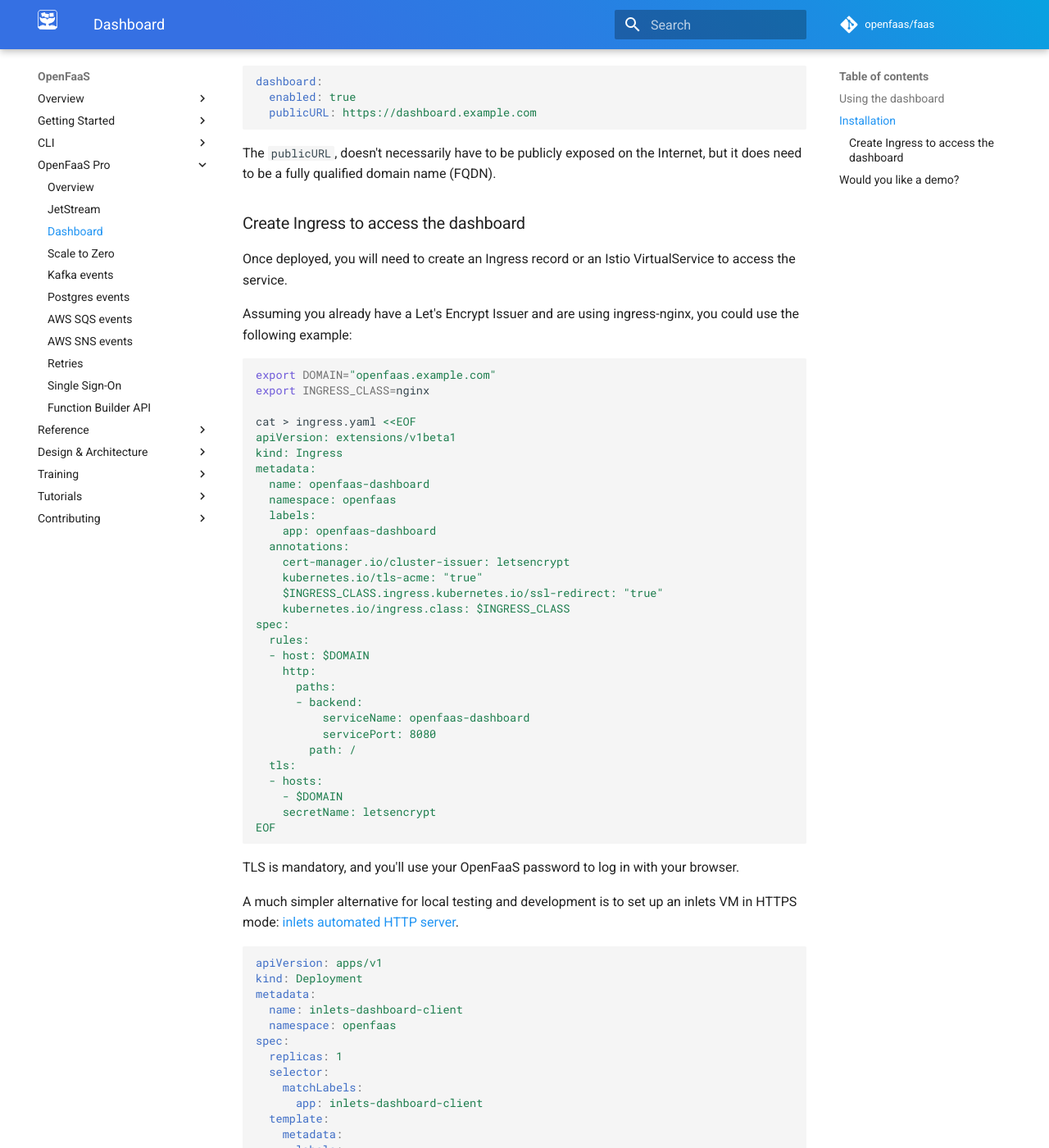
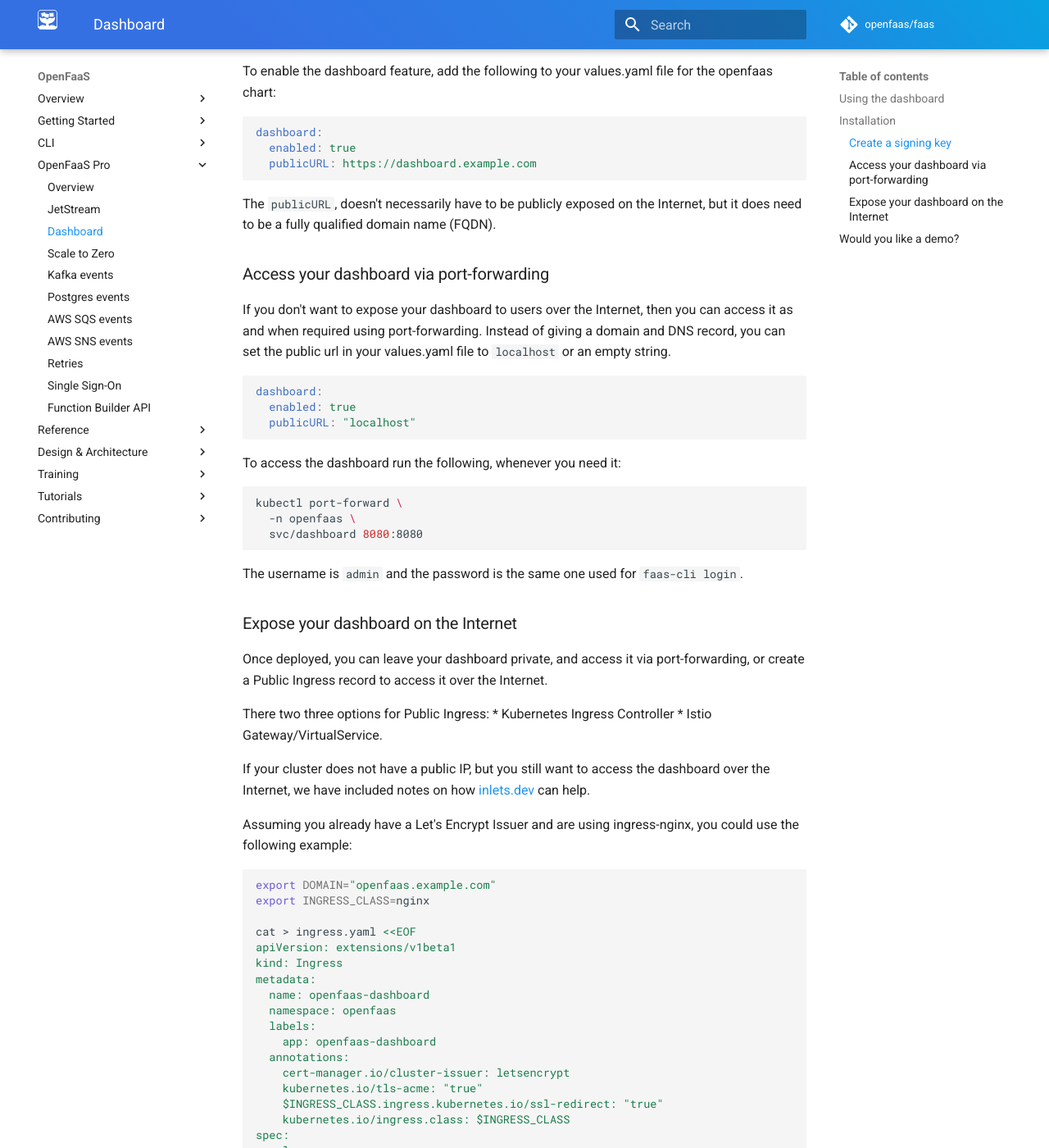
Before and after one commit to openfaas/docs, an MkDocs documentation site: the page built from docs/openfaas-pro/dashboard.md, in a window 1280 px wide and 1400 px high, scrolled down 4089 px. Shown: the whole window at 82% size. Built offline with MkDocs 1.6.1 and Material for MkDocs 9.7.7, drawn with Linux system fonts in a browser that asks for light colours; comment, search, counter and statistics services are not loaded; some of the changed text lies outside the part shown.

Commit message:
Split out installation instructions for the dashboard
Signed-off-by: Alex Ellis (OpenFaaS Ltd) <alexellis2@gmail.com>

````diff
--- a/docs/openfaas-pro/dashboard.md
+++ b/docs/openfaas-pro/dashboard.md
@@ -73,6 +73,8 @@ The OpenFaaS Dashboard is installed through the [openfaas helm chart](https://gi
 
 Before deploying, you'll need to have created a secret for your license, you'll find instruction in the helm chart for this.
 
+### Create a signing key
+
 Next, you need to create a JWT signing key and a separate secret for this. It's used to sign and validate logged in sessions.
 
 ```bash
@@ -99,9 +101,35 @@ dashboard:
 
 The `publicURL`, doesn't necessarily have to be publicly exposed on the Internet, but it does need to be a fully qualified domain name (FQDN).
 
-### Create Ingress to access the dashboard
+### Access your dashboard via port-forwarding
 
-Once deployed, you will need to create an Ingress record or an Istio VirtualService to access the service.
+If you don't want to expose your dashboard to users over the Internet, then you can access it as and when required using port-forwarding. Instead of giving a domain and DNS record, you can set the public url in your values.yaml file to `localhost` or an empty string.
+
+```yaml
+dashboard:
+  enabled: true
+  publicURL: "localhost"
+```
+
+To access the dashboard run the following, whenever you need it:
+
+```bash
+kubectl port-forward \
+  -n openfaas \
+  svc/dashboard 8080:8080
+```
+
+The username is `admin` and the password is the same one used for `faas-cli login`.
+
+### Expose your dashboard on the Internet
+
+Once deployed, you can leave your dashboard private, and access it via port-forwarding, or create a Public Ingress record to access it over the Internet.
+
+There two three options for Public Ingress:
+* Kubernetes Ingress Controller
+* Istio Gateway/VirtualService.
+
+If your cluster does not have a public IP, but you still want to access the dashboard over the Internet, we have included notes on how [inlets.dev](https://inlets.dev) can help.
 
 Assuming you already have a Let's Encrypt Issuer and are using ingress-nginx, you could use the following example:
 
@@ -174,22 +202,6 @@ spec:
 
 You can use the same tunnel and exit server for multiple domains, to expose both the gateway and the dashboard with TLS and authentication.
 
-If you don't want to expose your dashboard to users, then you can access it as and when required using port-forwarding. Instead of giving a domain and DNS record, you can set the public url in your values.yaml file to `localhost` or an empty string.
-
-```yaml
-dashboard:
-  enabled: true
-  publicURL: "localhost"
-```
-
-To access the dashboard run:
-
-```bash
-kubectl port-forward \
-  -n openfaas \
-  svc/dashboard 8080:8080
-```
-
 ## Would you like a demo?
 
 Feel free to reach out to us for a demo or to ask any questions you may have.
````
